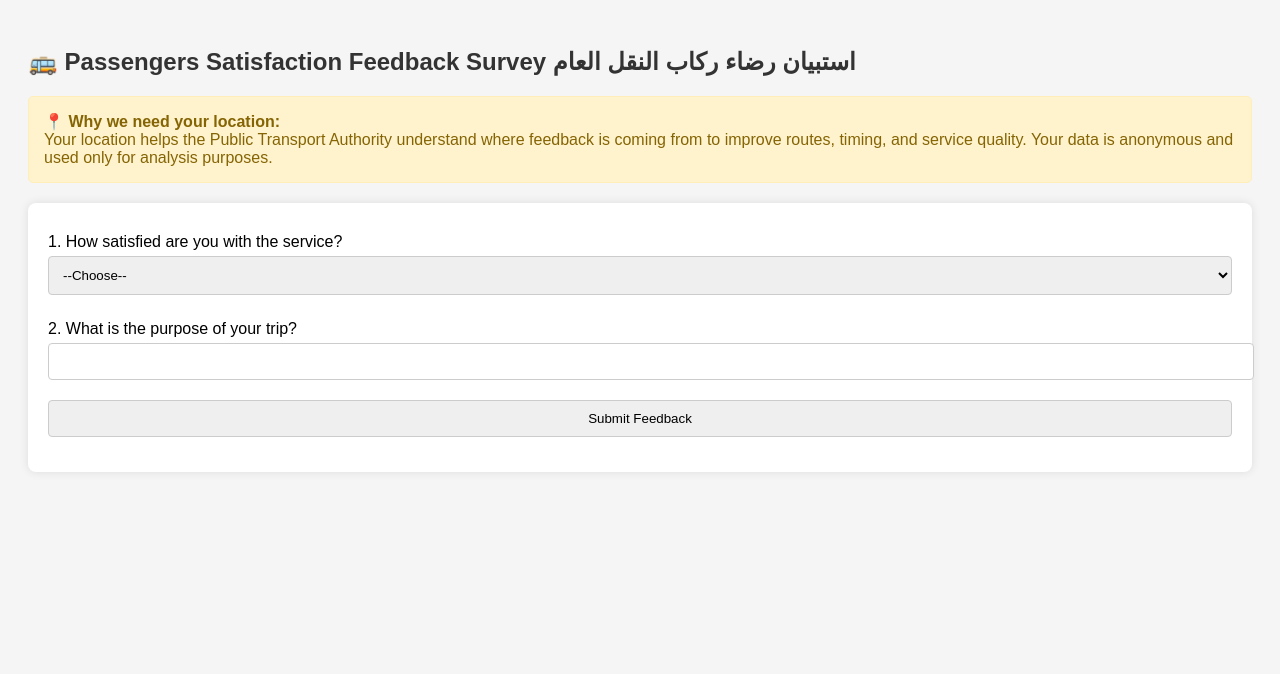
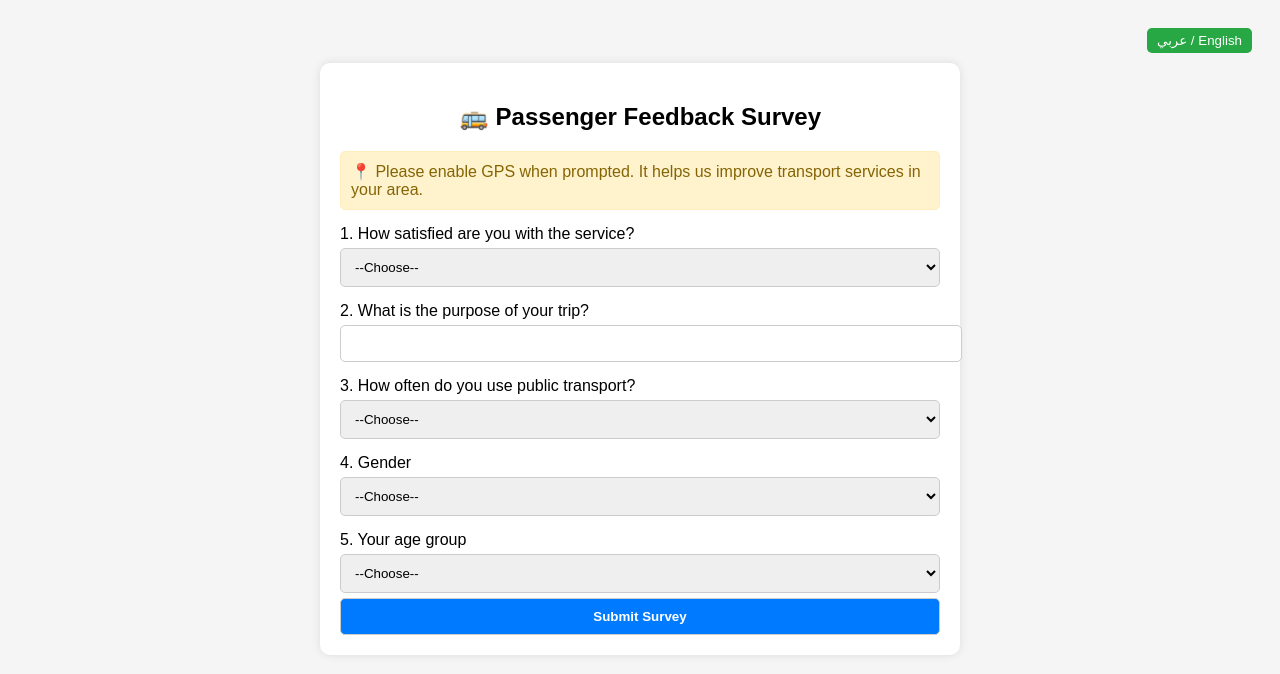
Before and after one commit to hameed86/passenger-survey, a plain HTML site: page index.html in a window 1280 px wide. Drawn offline with Linux system fonts and the light colour scheme.

Commit message:
Update index.html

```diff
--- a/index.html
+++ b/index.html
@@ -6,34 +6,80 @@
   <meta name="viewport" content="width=device-width, initial-scale=1.0"/>
   <title>Passenger Survey</title>
   <style>
-    body { font-family: Arial, sans-serif; padding: 20px; background-color: #f5f5f5; }
-    form { background: #fff; padding: 20px; border-radius: 8px; box-shadow: 0 0 10px rgba(0,0,0,0.1); }
-    h2 { color: #333; }
-    label { display: block; margin-top: 10px; }
+    body {
+      font-family: Arial, sans-serif;
+      padding: 20px;
+      background: #f5f5f5;
+      direction: ltr;
+    }
+    .rtl {
+      direction: rtl;
+      text-align: right;
+    }
+    form {
+      background: #ffffff;
+      padding: 20px;
+      border-radius: 10px;
+      box-shadow: 0 0 10px rgba(0,0,0,0.1);
+      max-width: 600px;
+      margin: auto;
+    }
+    h2 {
+      text-align: center;
+    }
+    label {
+      margin-top: 15px;
+      display: block;
+    }
     select, input[type="text"], input[type="submit"] {
-      width: 100%; padding: 10px; margin-top: 5px; margin-bottom: 15px; border-radius: 4px; border: 1px solid #ccc;
+      width: 100%;
+      padding: 10px;
+      margin-top: 5px;
+      border-radius: 5px;
+      border: 1px solid #ccc;
     }
-    #locationMessage {
-      padding: 15px;
-      background: #fff3cd;
+    .button {
+      background-color: #007BFF;
+      color: white;
+      font-weight: bold;
+      border: none;
+      cursor: pointer;
+      margin-top: 20px;
+    }
+    .lang-switch {
+      text-align: right;
+      margin-bottom: 10px;
+    }
+    .lang-switch button {
+      padding: 5px 10px;
+      border: none;
+      background-color: #28a745;
+      color: white;
+      border-radius: 5px;
+      cursor: pointer;
+    }
+    .note {
+      background-color: #fff3cd;
       border: 1px solid #ffeeba;
+      color: #856404;
+      padding: 10px;
       border-radius: 5px;
-      margin-bottom: 20px;
-      color: #856404;
+      margin-bottom: 15px;
     }
   </style>
 </head>
 <body>
-  <h2>🚌 Passengers Satisfaction Feedback Survey استبيان رضاء ركاب النقل العام</h2>
+  <div class="lang-switch">
+    <button onclick="toggleLang()">عربي / English</button>
+  </div>
+  <form id="surveyForm">
+    <h2 id="formTitle">🚌 Passenger Feedback Survey</h2>
 
-  <div id="locationMessage">
-    📍 <strong>Why we need your location:</strong><br/>
-    Your location helps the Public Transport Authority understand where feedback is coming from to improve routes, timing, and service quality. Your data is anonymous and used only for analysis purposes.
+    <div class="note" id="gpsNote">
+      📍 Please enable GPS when prompted. It helps us improve transport services in your area.
     </div>
 
-  <form id="surveyForm">
-    <label>
-      1. How satisfied are you with the service?
+    <label id="q1Label">1. How satisfied are you with the service?</label>
     <select name="satisfaction" required>
       <option value="">--Choose--</option>
       <option value="Very Satisfied">Very Satisfied</option>
@@ -42,14 +88,37 @@
       <option value="Unsatisfied">Unsatisfied</option>
       <option value="Very Unsatisfied">Very Unsatisfied</option>
     </select>
-    </label>
 
-    <label>
-      2. What is the purpose of your trip?
+    <label id="q2Label">2. What is the purpose of your trip?</label>
     <input type="text" name="tripPurpose" required>
-    </label>
 
-    <input type="submit" value="Submit Feedback">
+    <label id="q3Label">3. How often do you use public transport?</label>
+    <select name="frequency" required>
+      <option value="">--Choose--</option>
+      <option value="Daily">Daily</option>
+      <option value="Weekly">Weekly</option>
+      <option value="Monthly">Monthly</option>
+      <option value="Rarely">Rarely</option>
+    </select>
+
+    <label id="q4Label">4. Gender</label>
+    <select name="gender" required>
+      <option value="">--Choose--</option>
+      <option value="Male">Male</option>
+      <option value="Female">Female</option>
+    </select>
+
+    <label id="q5Label">5. Your age group</label>
+    <select name="age" required>
+      <option value="">--Choose--</option>
+      <option value="Under 18">Under 18</option>
+      <option value="18–30">18–30</option>
+      <option value="31–45">31–45</option>
+      <option value="46–60">46–60</option>
+      <option value="Above 60">Above 60</option>
+    </select>
+
+    <input type="submit" class="button" value="Submit Survey">
   </form>
 
   <script>
@@ -61,19 +130,16 @@
         navigator.geolocation.getCurrentPosition(function (position) {
           latitude = position.coords.latitude;
           longitude = position.coords.longitude;
-        }, function (error) {
-          alert("⚠️ Please enable location access. It helps us analyze where feedback comes from.");
+        }, function () {
+          alert("⚠️ Please allow GPS access to submit the survey.");
         });
-      } else {
-        alert("❌ Geolocation is not supported on this browser.");
       }
     };
 
     document.getElementById("surveyForm").addEventListener("submit", function (e) {
       e.preventDefault();
-
       if (!latitude || !longitude) {
-        alert("📍 Location is required to submit the survey. Please enable location services and refresh the page.");
+        alert("📍 GPS location is required. Please allow access and refresh.");
         return;
       }
 
@@ -81,6 +147,9 @@
       const data = {
         satisfaction: formData.get("satisfaction"),
         tripPurpose: formData.get("tripPurpose"),
+        frequency: formData.get("frequency"),
+        gender: formData.get("gender"),
+        age: formData.get("age"),
         latitude: latitude,
         longitude: longitude
       };
@@ -95,9 +164,22 @@
         this.reset();
       })
       .catch(err => {
-        alert("❌ Submission failed. Please try again later.");
+        alert("❌ Submission failed. Please try again.");
       });
     });
+
+    function toggleLang() {
+      const isRTL = document.body.classList.toggle("rtl");
+      document.getElementById("formTitle").innerText = isRTL ? "🚌 استبيان رضا الركاب" : "🚌 Passenger Feedback Survey";
+      document.getElementById("gpsNote").innerText = isRTL
+        ? "📍 الرجاء السماح بالوصول إلى الموقع الجغرافي لتحسين خدمات النقل."
+        : "📍 Please enable GPS when prompted. It helps us improve transport services in your area.";
+      document.getElementById("q1Label").innerText = isRTL ? "1. ما مدى رضاك عن الخدمة؟" : "1. How satisfied are you with the service?";
+      document.getElementById("q2Label").innerText = isRTL ? "2. ما هو الغرض من رحلتك؟" : "2. What is the purpose of your trip?";
+      document.getElementById("q3Label").innerText = isRTL ? "3. كم مرة تستخدم وسائل النقل العام؟" : "3. How often do you use public transport?";
+      document.getElementById("q4Label").innerText = isRTL ? "4. الجنس" : "4. Gender";
+      document.getElementById("q5Label").innerText = isRTL ? "5. الفئة العمرية" : "5. Your age group";
+    }
   </script>
 </body>
 </html>
```
Lines whose indentation alone changed are shown as unchanged.
